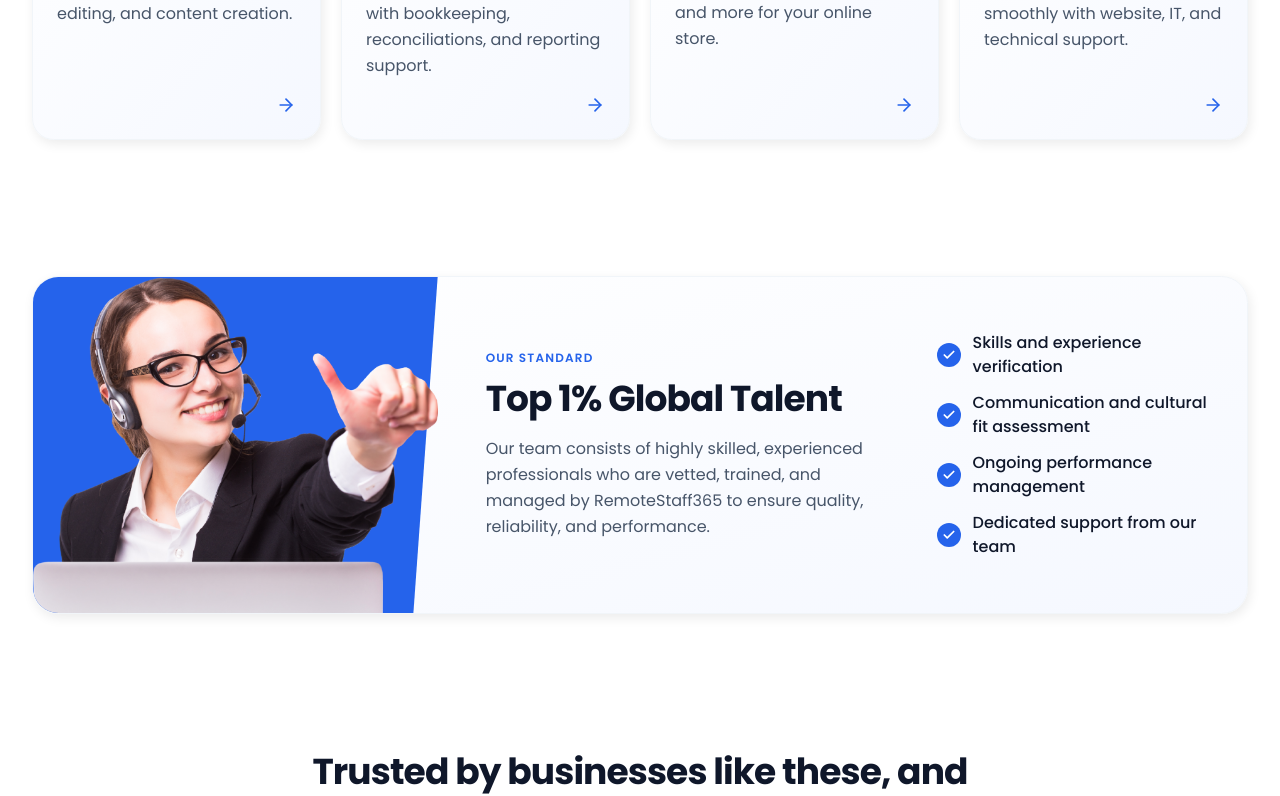
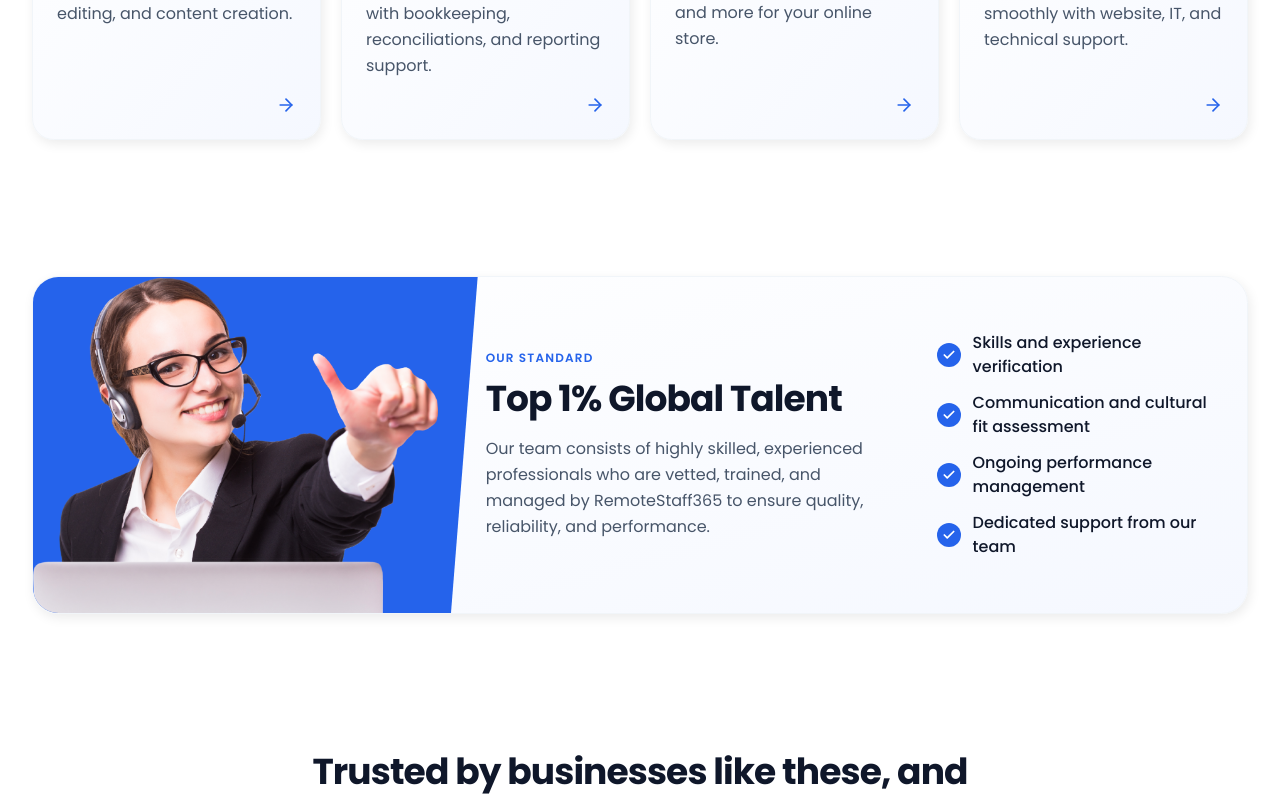
Before and after one commit to Captain-Kanak/virtualstaff-client, a Next.js app: page / in a window 1280 px wide. Shown: the part 1669-2465 px from the top of the page. Built offline with nearby package versions, Linux system fonts and the light colour scheme; no server answers.

Commit message:
fix(home): move the diagonal edge so the hand stays inside the blue panel
Shift the clip-path of the blue background layer to the right with the same slant, so the thumbs-up hand no longer extends past the blue area.

```diff
--- a/app/globals.css
+++ b/app/globals.css
@@ -359,8 +359,7 @@ body {
 
 @media (min-width: 1024px) {
   .standard-edge {
-    position: absolute;
-    inset: 0;
+    right: -40px;
     clip-path: polygon(0 0, 100% 0, 94% 100%, 0 100%);
   }
 }
--- a/components/home/Standard.tsx
+++ b/components/home/Standard.tsx
@@ -15,10 +15,10 @@ export default function Standard() {
   return (
     <section className="bg-white py-10 md:py-14">
       <Container>
-        <div className="relative overflow-hidden rounded-3xl border border-line-soft bg-gradient-to-br from-white to-brand-tint shadow-card">
+        <div className="relative overflow-hidden rounded-3xl border border-line-soft bg-linear-to-br from-white to-brand-tint shadow-card">
           <div className="grid grid-cols-1 lg:grid-cols-[1.3fr_1.5fr_1.1fr] items-center">
             {/* Photo column */}
-            <div className="relative h-64 sm:h-72 lg:h-full lg:min-h-[21rem] overflow-visible">
+            <div className="relative h-64 sm:h-72 lg:h-full lg:min-h-84 overflow-visible">
               {/* Layer A: blue background shape */}
               <div className="standard-edge z-0" aria-hidden={true} />
               {/* Layer B: photo */}
```
